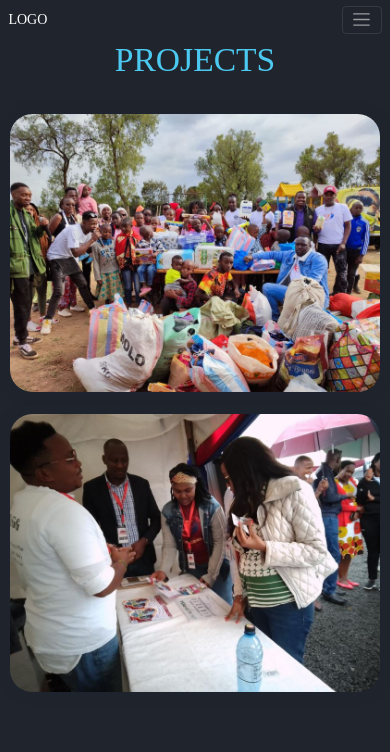
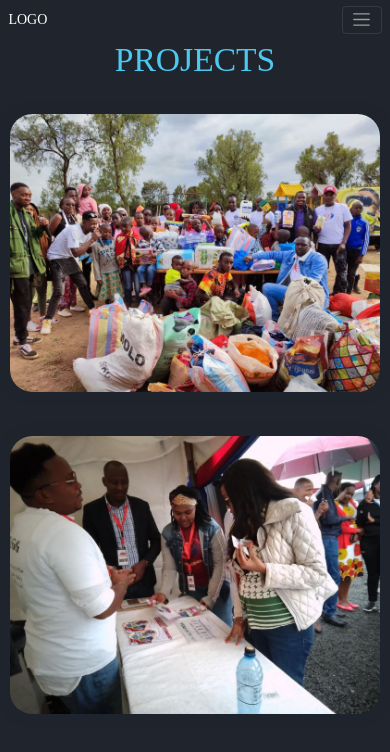
Before and after one commit to yegonkimutai/Happy-faces, a React (Create React App) app: page /projects in a window 390 px wide. Shown: the top 752 px of the page. Built offline with nearby package versions, Linux system fonts and the light colour scheme; a web font is replaced by a local one.

Commit message:
:bulb: Update project

```diff
--- a/src/style/About.css
+++ b/src/style/About.css
@@ -30,6 +30,7 @@
     border-radius: 4rem;
     box-shadow: 0 0 1rem var(--main-color);
     color: var(--text-color);
+    margin-bottom: 2rem;
 }
 
 .abt-btn:hover {
--- a/src/style/Contact.css
+++ b/src/style/Contact.css
@@ -66,6 +66,7 @@
     border-radius: 10px;
     background-color: var(--second-main);
     color: var(--text-color);
+    margin-bottom: 2rem;
   }
 
 .form-btn:hover {
--- a/src/style/Home.css
+++ b/src/style/Home.css
@@ -18,6 +18,7 @@
   order: 1;
   box-sizing: border-box;
   animation: profile-anime 8s ease-in-out infinite 1s;
+  margin-bottom: 2rem;
 }
 
 
--- a/src/style/Projects.css
+++ b/src/style/Projects.css
@@ -67,6 +67,10 @@
         margin-bottom: 3rem;
     }
 
+    .project-box {
+        margin-bottom: 2rem;
+    }
+
     .main-project {
         grid-template-columns: 95%;
     }
```
